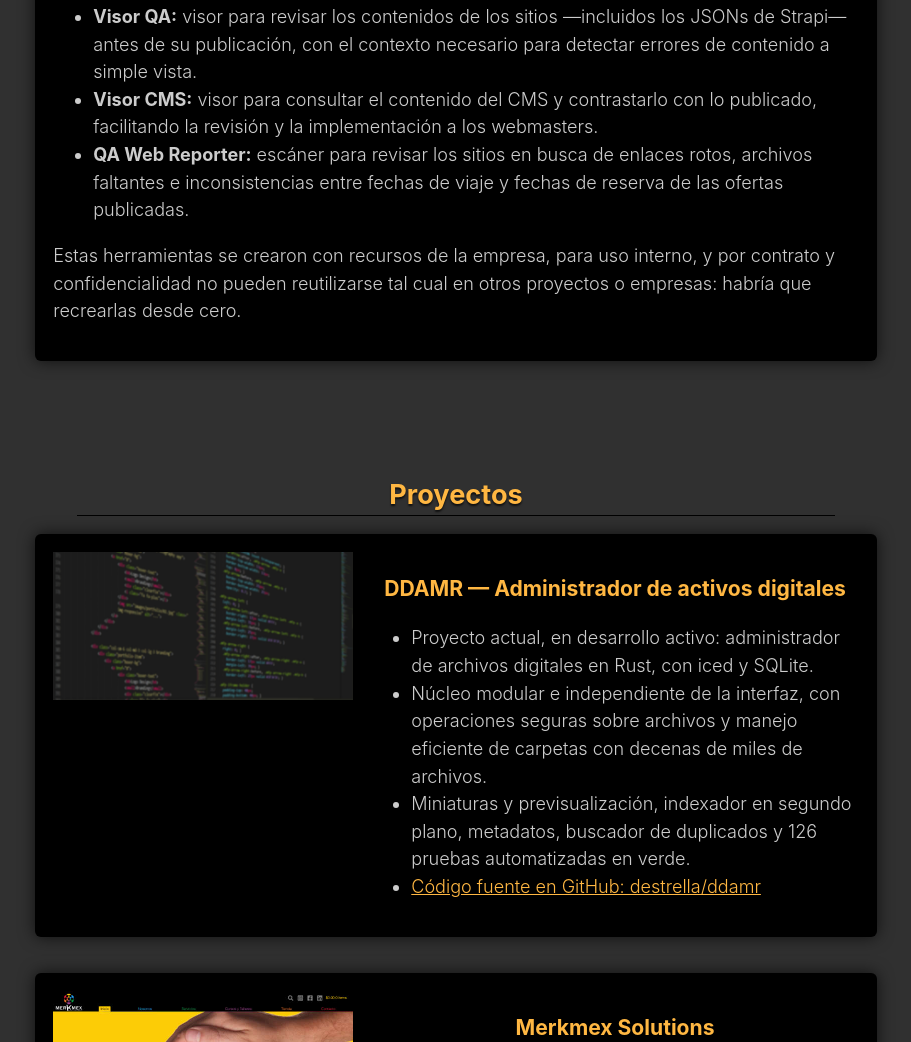
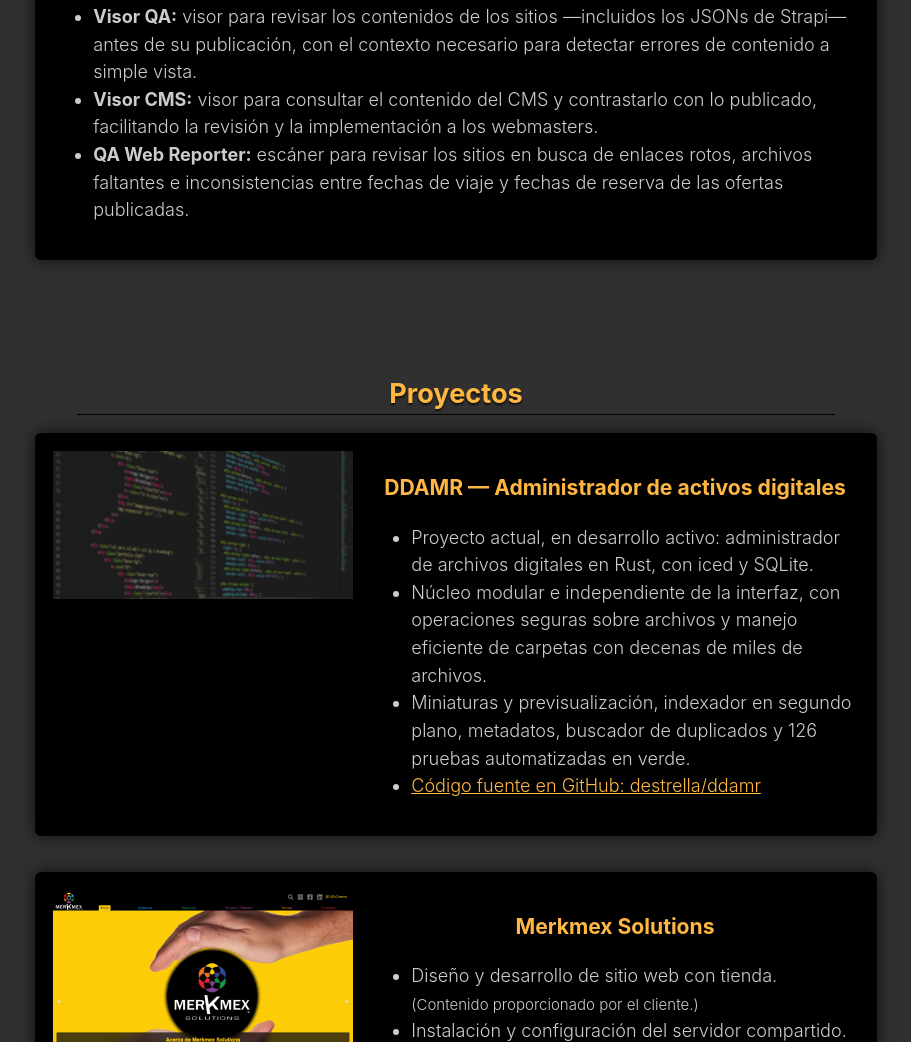
Before and after one commit to destrella/destrella.github.io, a plain HTML site: page index.html in a window 1280 px wide. Shown: the part 2293-3335 px from the top of the page, without its empty margins (184-1095 px from the left). Drawn offline with Linux system fonts and the light colour scheme; a web font is replaced by a local one.

Commit message:
Quitar la nota de confidencialidad de Herramientas QA

```diff
--- a/index.html
+++ b/index.html
@@ -141,7 +141,6 @@
 						<li><strong>Visor CMS:</strong> visor para consultar el contenido del CMS y contrastarlo con lo publicado, facilitando la revisión y la implementación a los webmasters.</li>
 						<li><strong>QA Web Reporter:</strong> escáner para revisar los sitios en busca de enlaces rotos, archivos faltantes e inconsistencias entre fechas de viaje y fechas de reserva de las ofertas publicadas.</li>
 					</ul>
-					<p>Estas herramientas se crearon con recursos de la empresa, para uso interno, y por contrato y confidencialidad no pueden reutilizarse tal cual en otros proyectos o empresas: habría que recrearlas desde cero.</p>
 				</article>
 			</div>
 		</section>
```
